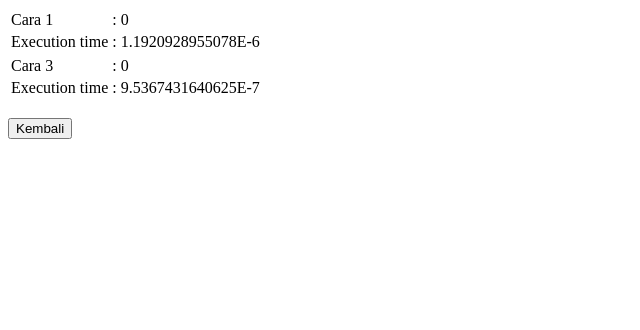
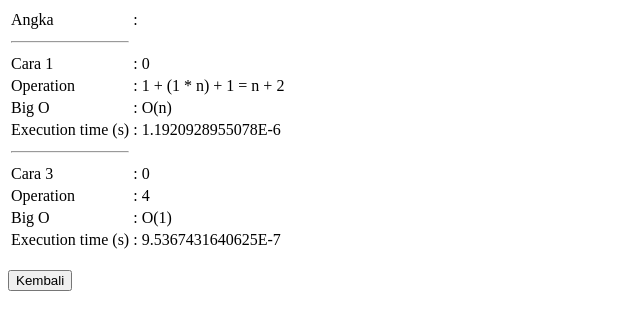
Before and after one commit to 2ntng/jwp, a PHP site: page /hasil.php in a window 1280 px wide. Shown: the top 330 px of the page, without its empty margins (0-640 px from the left). Run offline with PHP 8.4, Linux system fonts and the light colour scheme; data that the repository does not hold is empty.

Commit message:
Big O Factorial

```diff
--- a/index.html
+++ b/index.html
@@ -8,4 +8,4 @@
 <body>
   No Permission.
 </body>
-</html>l
+</html>
--- a/public/hasil.php
+++ b/public/hasil.php
@@ -20,7 +20,7 @@
       return $sum; // 1
     }
 
-    // Operation : 3
+    // Operation : 4
     // Big O : O(1)
     function cara3($n){
       return ($n + 1) * $n / 2; // 4
@@ -29,6 +29,13 @@
   ?>
   <table>
     <tr>
+      <td>Angka</td>
+      <td>: <?= $_POST['a1'] ?></td>
+    </tr>
+    <tr>
+      <td><hr></td>
+    </tr>
+    <tr>
       <td>Cara 1</td>
       <td>
         <?php $starttime = microtime(true); ?>
@@ -36,10 +43,20 @@
       </td>
     </tr>
     <tr>
-      <td>Execution time</td>
+      <td>Operation</td>
+      <td>: 1 + (1 * n) + 1 = n + 2</td>
+    </tr>
+    <tr>
+      <td>Big O</td>
+      <td>: O(n)</td>
+    </tr>
+    <tr>
+      <td>Execution time (s)</td>
       <td>: <?= microtime(true) - $starttime; ?></td>
     </tr>
-    <tr></tr>
+    <tr>
+      <td><hr></td>
+    </tr>
     <tr>
       <td>Cara 3</td>
       <td>
@@ -48,13 +65,21 @@
       </td>
     </tr>
     <tr>
-      <td>Execution time</td>
+      <td>Operation</td>
+      <td>: 4</td>
+    </tr>
+    <tr>
+      <td>Big O</td>
+      <td>: O(1)</td>
+    </tr>
+    <tr>
+      <td>Execution time (s)</td>
       <td>: <?= microtime(true) - $starttime; ?></td>
     </tr>
   </table>
 
 
   <br>
-  <a href="http://localhost/kompre"><button>Kembali</button></a>
+  <a href="./"><button>Kembali</button></a>
 </body>
 </html>
```
